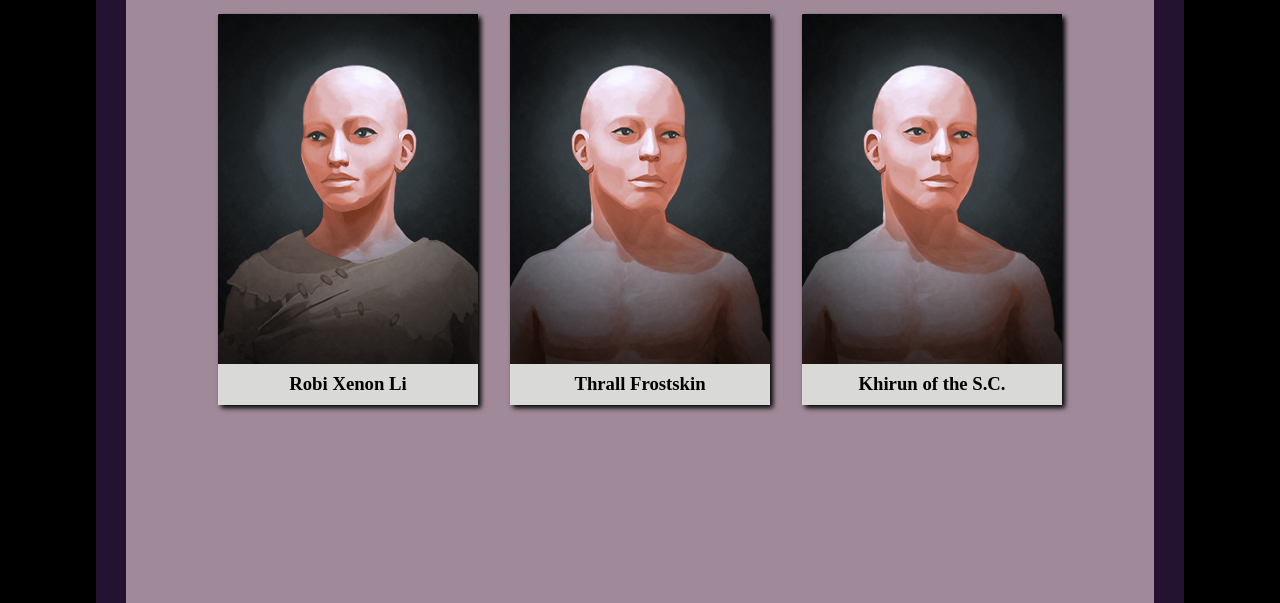
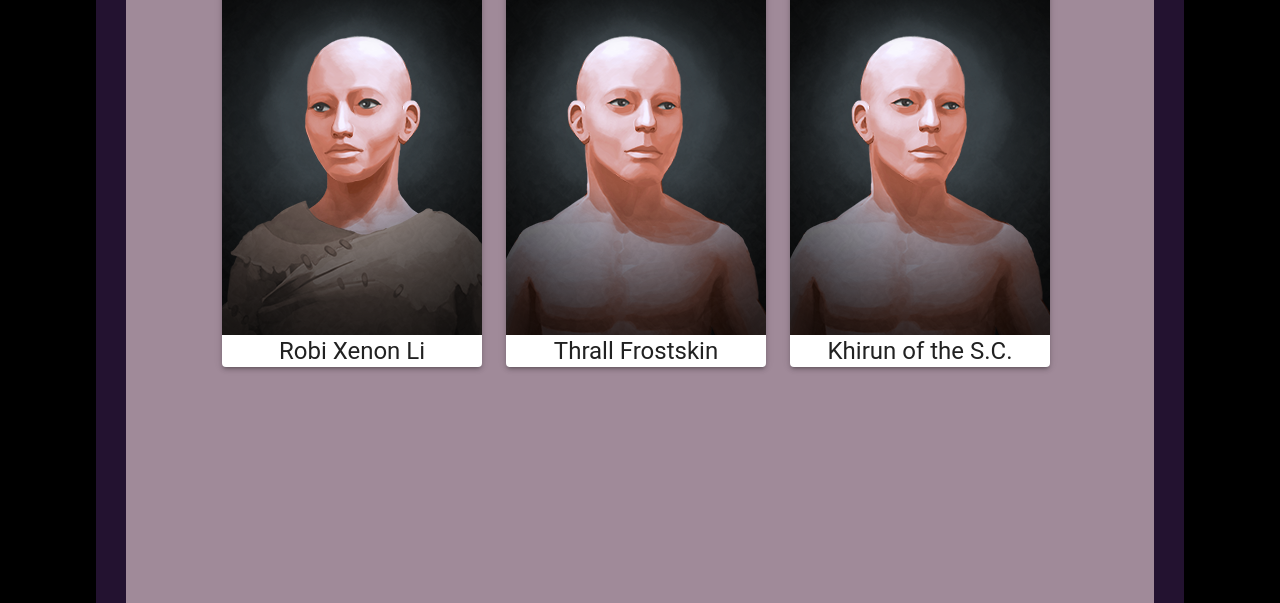
Before and after one commit to TateRedding/CoSWtFS, a React app: page /#/players in a window 1280 px wide. Shown: the part 197-800 px from the top of the page. Built offline with nearby package versions, Linux system fonts and the light colour scheme.

Commit message:
converted PCDirectory components to Material UI base, eliminating need for pc-directory.css

```diff
--- /dev/null
+++ b/client/components/CharacterCard.js
@@ -0,0 +1,30 @@
+import React, { useState } from "react";
+import { useNavigate } from "react-router-dom";
+import Paper from "@mui/material/Paper";
+import Typography from "@mui/material/Typography";
+import characters from "../character_constants";
+
+const CharacterCard = ({ char }) => {
+    const navigate = useNavigate();
+    const [hovering, setHovering] = useState(false);
+
+    return (
+        <Paper
+            elevation={hovering ? 24 : 3}
+            sx={{
+                display: "flex",
+                flexDirection: "column",
+                alignItems: "center",
+                ml: 1,
+                mr: 2,
+            }}
+            onClick={() => navigate(`/players/${char}`)}
+            onMouseOver={() => setHovering(true)}
+            onMouseLeave={() => setHovering(false)}>
+            <img src={characters[char].portrait} alt={`Portrait of ${char}`} />
+            <Typography variant="h5">{char}</Typography>
+        </Paper>
+    );
+};
+
+export default CharacterCard;
--- a/client/components/Home.js
+++ b/client/components/Home.js
@@ -1,10 +1,11 @@
+import Typography from "@mui/material/Typography";
 import React from "react";
 
 const Home = () => {
     return (
         <>
-            <h1>Curse of Strahd with the FoCo Squad</h1>
-            <h2>Welcome to the official website for our Curse of Strahd campaign!</h2>
+            <Typography textAlign="center" variant="h2">Curse of Strahd with the FoCo Squad</Typography>
+            <Typography textAlign="center" variant="h4">Welcome to the official website for our Curse of Strahd campaign!</Typography>
         </>
     );
 };
--- a/client/components/PCDirectory.js
+++ b/client/components/PCDirectory.js
@@ -1,23 +1,24 @@
 import React from "react";
-import { useNavigate } from "react-router-dom";
+import Box from "@mui/system/Box";
+import CharacterCard from "./CharacterCard";
+import Typography from "@mui/material/Typography";
 import characters from "../character_constants";
-import "../pc_directory.css"
 
 const PCDirectory = () => {
-    const navigate = useNavigate();
     return (
         <>
-            <h1>Player Characters</h1>
-            <div className="character-card-container">{
-                Object.keys(characters).map((char, index) => {
-                    return (
-                        <div key={index} className="character-card" onClick={() => navigate(`/players/${char}`)}>
-                            <img src={characters[char].portrait} alt={`Portrait of ${char}`} />
-                            <h3>{char}</h3>
-                        </div>
-                    )
-                })
-            }</div>
+            <Typography textAlign="center" variant="h2">Player Characters</Typography>
+            <Box sx={{
+                display: "flex",
+                justifyContent: "center"
+            }}>{
+                    Object.keys(characters).map((char, index) => {
+                        return (
+                            <CharacterCard key={index} char={char} />
+                        );
+                    })
+                }
+            </Box>
         </>
     );
 };
--- a/client/pc_directory.css
+++ /dev/null
@@ -1,23 +0,0 @@
-.character-card-container {
-    display: flex;
-    justify-content: center;
-}
-
-.character-card {
-    display: flex;
-    flex-direction: column;
-    align-items: center;
-    box-shadow: 3px 3px 5px black;
-    margin: 0 1em;
-}
-
-.character-card:hover {
-    box-shadow: 5px 5px 5px grey;
-}
-
-.character-card > h3 {
-    padding: .5em 0;
-    width: 100%;
-    text-align: center;
-    background-color: #d9dad7;
-}
--- a/public/style.css
+++ b/public/style.css
@@ -11,11 +11,3 @@ html {
 ul {
     list-style-position: inside;
 }
-
-h1, h2 {
-    text-align: center;
-}
-
-h1 {
-    margin: 1em 0;
-}
```
